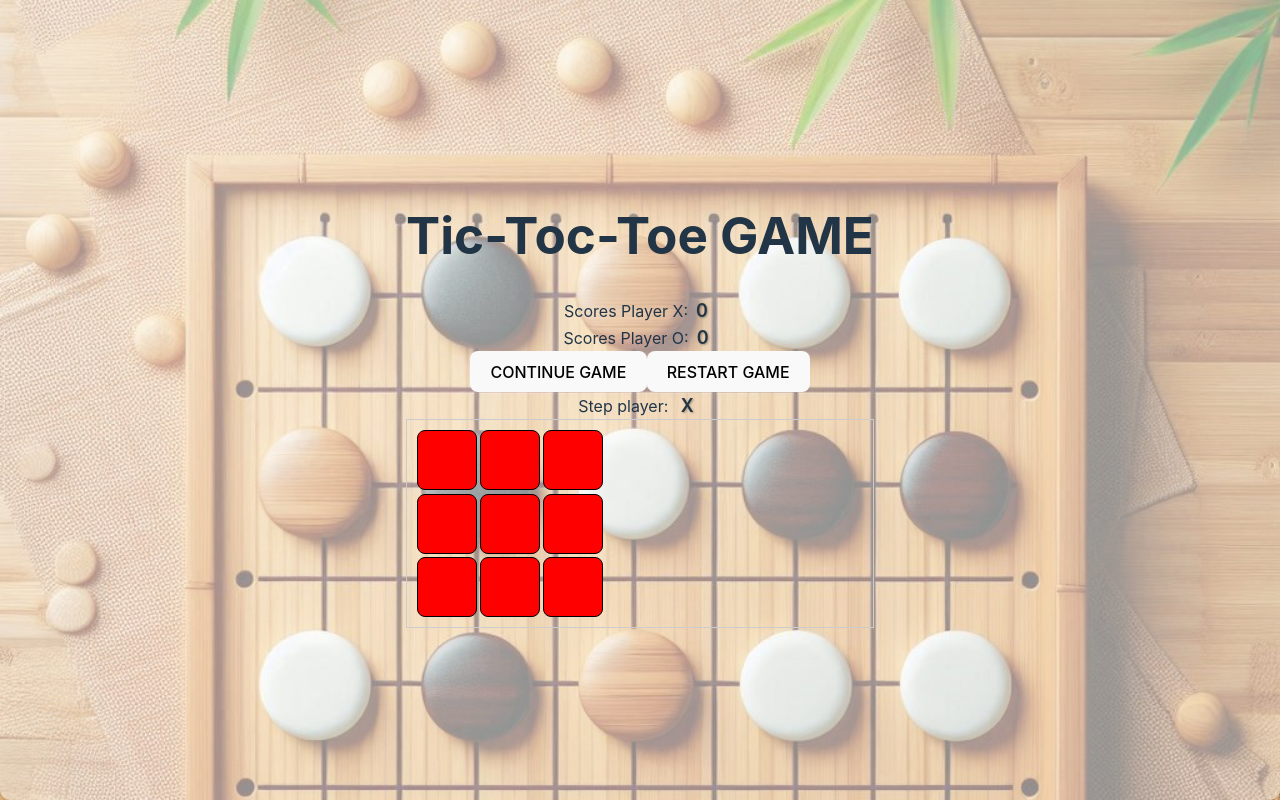
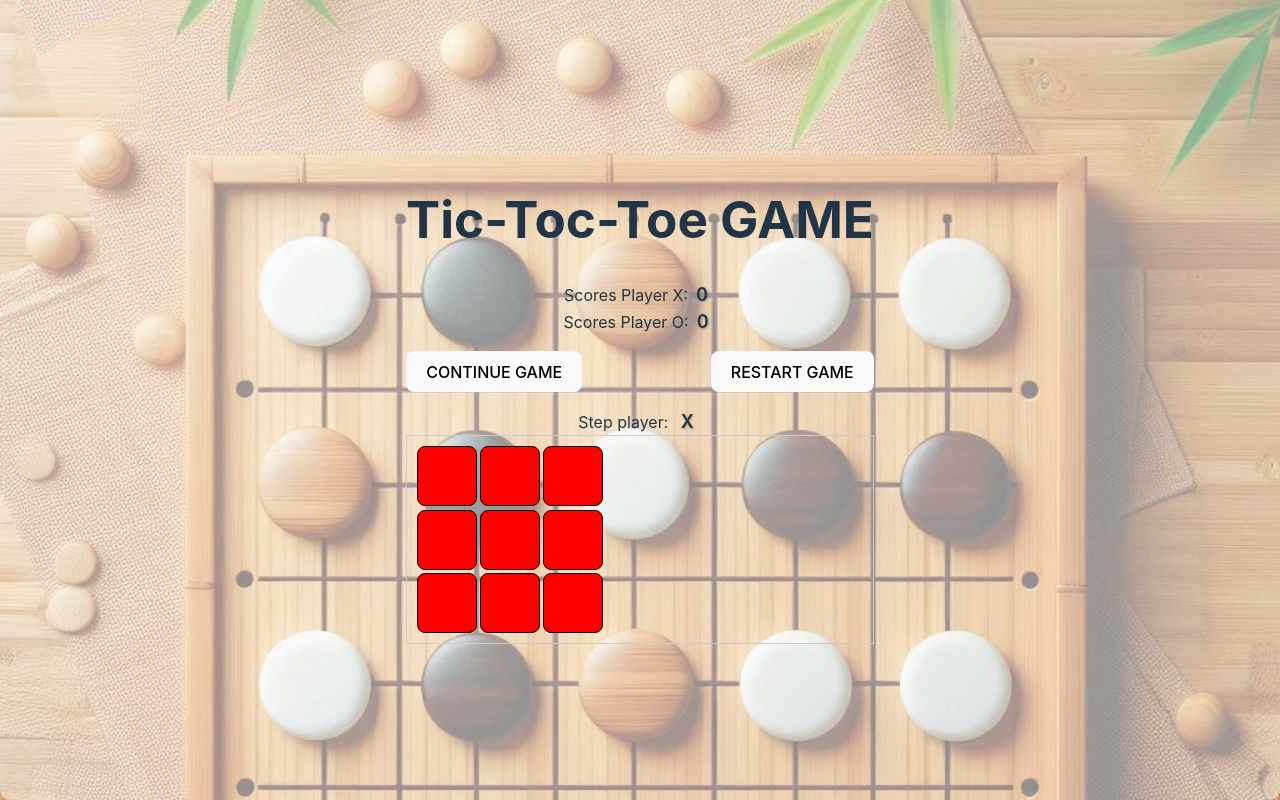
Before and after one commit to AlexandrSherbina/tic-tac-toe-react, a React (Vite) app: page / in a window 1280 px wide. Built offline with nearby package versions, Linux system fonts and the light colour scheme.

Commit message:
added flex buttona

```diff
--- a/src/PanelGame/ButtonPanel/ButtonPanel.scss
+++ b/src/PanelGame/ButtonPanel/ButtonPanel.scss
@@ -1,7 +1,12 @@
+
 .button-container-game {
-
+    display: flex;
+    justify-content: space-between;
+    align-items: center;
+    column-gap: 1rem;
 }
 .btn-game {
+  margin: 1rem 0rem;
 }
 
 .btn-reset-game ,
```
